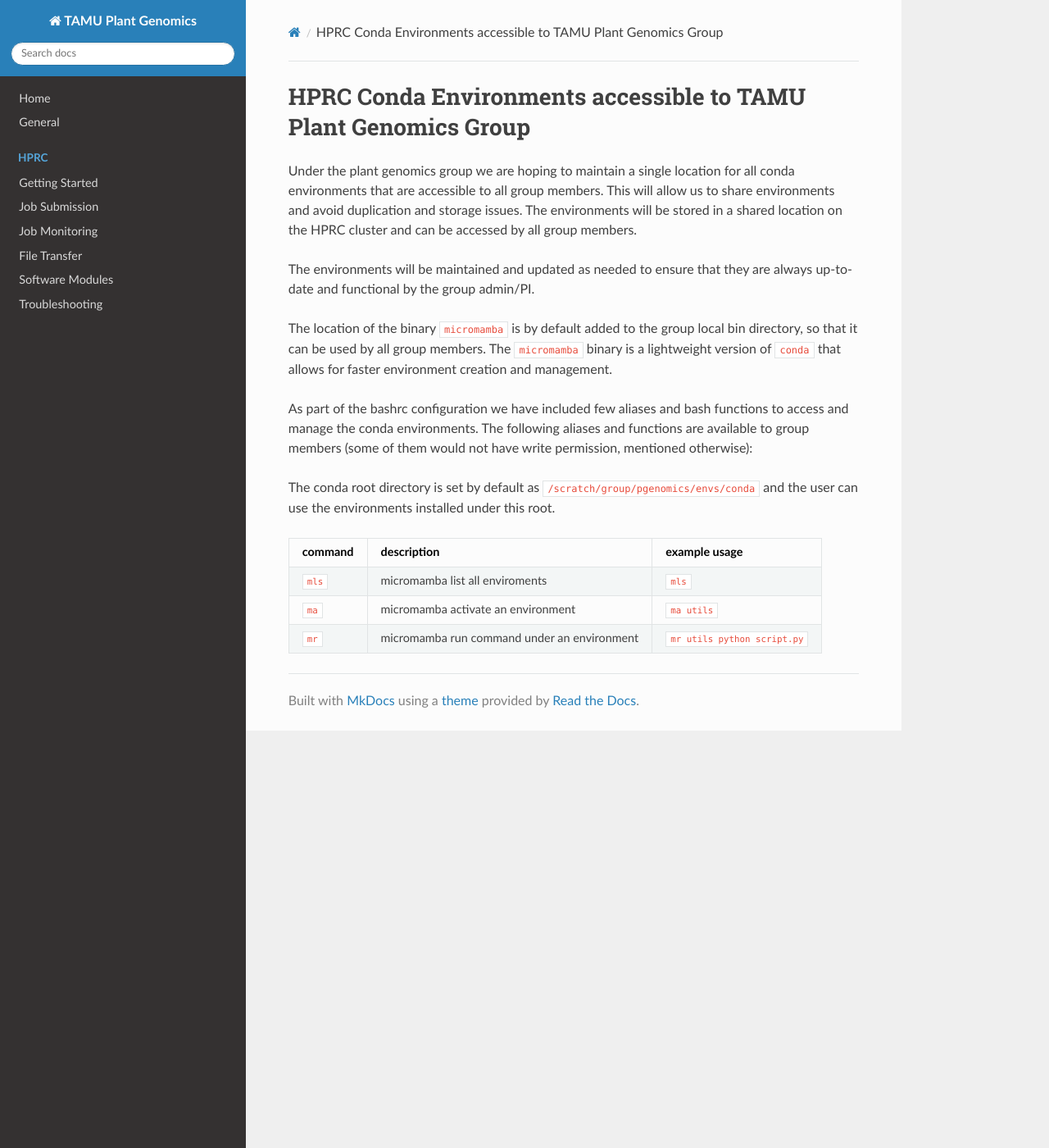
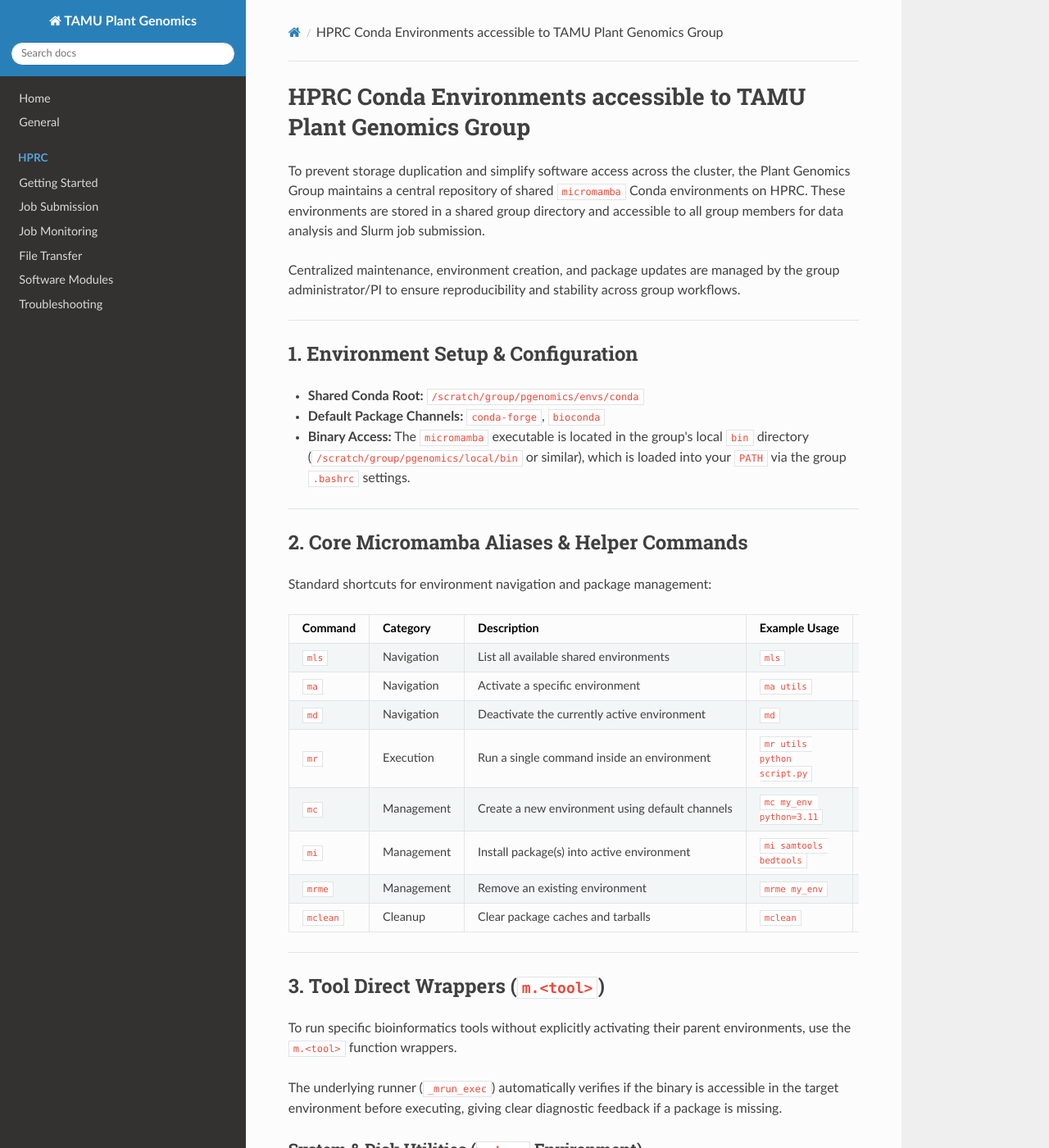
Before and after one commit to tamu-plant-genomics/tamu_hprc, an MkDocs documentation site: the page built from docs/hprc/conda_env.md, in a window 1280 px wide and 1400 px high. Shown: the whole window at 82% size. Built offline with MkDocs 1.6.1, drawn with Linux system fonts in a browser that asks for light colours; nearby versions of some CDN libraries; library files that are not in the unit come from our copies; some of the changed text lies outside the part shown.

Commit message:
add: more conda docs

````diff
--- a/docs/hprc/conda_env.md
+++ b/docs/hprc/conda_env.md
@@ -1,17 +1,112 @@
 # HPRC Conda Environments accessible to TAMU Plant Genomics Group
 
-Under the plant genomics group we are hoping to maintain a single location for all conda environments that are accessible to all group members. This will allow us to share environments and avoid duplication and storage issues. The environments will be stored in a shared location on the HPRC cluster and can be accessed by all group members.
+To prevent storage duplication and simplify software access across the cluster, the Plant Genomics Group maintains a central repository of shared `micromamba` Conda environments on HPRC. These environments are stored in a shared group directory and accessible to all group members for data analysis and Slurm job submission.
 
-The environments will be maintained and updated as needed to ensure that they are always up-to-date and functional by the group admin/PI.
+Centralized maintenance, environment creation, and package updates are managed by the group administrator/PI to ensure reproducibility and stability across group workflows.
 
-The location of the binary `micromamba` is by default added to the group local bin directory, so that it can be used by all group members. The `micromamba` binary is a lightweight version of `conda` that allows for faster environment creation and management.
+---
 
-As part of the bashrc configuration we have included few aliases and bash functions to access and manage the conda environments. The following aliases and functions are available to group members (some of them would not have write permission, mentioned otherwise):
+## 1. Environment Setup & Configuration
 
-The conda root directory is set by default as `/scratch/group/pgenomics/envs/conda` and the user can use the environments installed under this root.
+* **Shared Conda Root:** `/scratch/group/pgenomics/envs/conda`
+* **Default Package Channels:** `conda-forge`, `bioconda`
+* **Binary Access:** The `micromamba` executable is located in the group's local `bin` directory (`/scratch/group/pgenomics/local/bin` or similar), which is loaded into your `PATH` via the group `.bashrc` settings.
 
-| command | description | example usage |
-| ------- | ----------- | ------------- |
-| `mls`| micromamba list all enviroments| `mls`|
-| `ma` | micromamba activate an environment | `ma utils`|
-| `mr` | micromamba run command under an environment | `mr utils python script.py`|
+---
+
+## 2. Core Micromamba Aliases & Helper Commands
+
+Standard shortcuts for environment navigation and package management:
+
+| Command | Category | Description | Example Usage | Note |
+| --- | --- | --- | --- | --- |
+| `mls` | Navigation | List all available shared environments | `mls` | Read-only |
+| `ma` | Navigation | Activate a specific environment | `ma utils` | Read-only |
+| `md` | Navigation | Deactivate the currently active environment | `md` | Read-only |
+| `mr` | Execution | Run a single command inside an environment | `mr utils python script.py` | Read-only |
+| `mc` | Management | Create a new environment using default channels | `mc my_env python=3.11` | Admin/Write Perms |
+| `mi` | Management | Install package(s) into active environment | `mi samtools bedtools` | Admin/Write Perms |
+| `mrme` | Management | Remove an existing environment | `mrme my_env` | Admin/Write Perms |
+| `mclean` | Cleanup | Clear package caches and tarballs | `mclean` | Free up scratch space |
+
+---
+
+## 3. Tool Direct Wrappers (`m.<tool>`)
+
+To run specific bioinformatics tools without explicitly activating their parent environments, use the `m.<tool>` function wrappers.
+
+The underlying runner (`_mrun_exec`) automatically verifies if the binary is accessible in the target environment before executing, giving clear diagnostic feedback if a package is missing.
+
+### System & Disk Utilities (`pgbase` Environment)
+
+| Command Wrapper | Target Environment | Underlying Tool | Primary Use Case |
+| --- | --- | --- | --- |
+| `m.ouch` | `pgbase` | `ouch` | Decompressing archive files (`.zip`, `.tar.gz`, `.bz2`, `.zst`) |
+| `m.ncdu` | `pgbase` | `ncdu` | Interactive disk usage analyzer for scratch space |
+
+### Data Download Utilities (`datasets`, `sra` Environments)
+
+| Command Wrapper | Target Environment | Underlying Tool | Primary Use Case |
+| --- | --- | --- | --- |
+| `m.datasets` | `datasets` | `datasets` | NCBI Datasets CLI tool for downloading genomes/annotations |
+| `m.fasterq_dump` | `sra` | `fasterq-dump` | Fast extraction of FASTQ files from SRA accessions |
+
+### Sequence Manipulation & Aligners (`utils` Environment)
+
+| Command Wrapper | Target Environment | Underlying Tool | Primary Use Case |
+| --- | --- | --- | --- |
+| `m.seqkit` | `utils` | `seqkit` | Fast FASTA/FASTQ manipulation and stats |
+| `m.seqtk` | `utils` | `seqtk` | Subsampling, converting, and processing sequence data |
+| `m.minimap2` | `utils` | `minimap2` | Pairwise alignment for long reads and assemblies |
+| `m.samtools` | `utils` | `samtools` | SAM/BAM file sorting, indexing, and stats |
+| `m.bcftools` | `utils` | `bcftools` | Calling and manipulating VCF/BCF variant files |
+| `m.bedtools` | `utils` | `bedtools` | Genomic interval manipulation and overlap analysis |
+| `m.mmseqs` | `utils` | `mmseqs` | Ultra-fast sequence searching and clustering |
+| `m.mummer` | `utils` | `mummer` | Whole-genome alignment package |
+| `m.nucmer` | `utils` | `nucmer` | Nucleotide sequence alignment (part of MUMmer) |
+
+### BLAST & Homology Search Tools (`utils` Environment)
+
+| Command Wrapper | Target Environment | Underlying Tool | Primary Use Case |
+| --- | --- | --- | --- |
+| `m.makeblastdb` | `utils` | `makeblastdb` | Constructing local BLAST databases |
+| `m.blastn` | `utils` | `blastn` | Nucleotide-Nucleotide BLAST |
+| `m.blastp` | `utils` | `blastp` | Protein-Protein BLAST |
+| `m.blastx` | `utils` | `blastx` | Translated Nucleotide to Protein BLAST |
+| `m.tblastn` | `utils` | `tblastn` | Protein to Translated Nucleotide BLAST |
+| `m.tblastx` | `utils` | `tblastx` | Translated Nucleotide to Translated Nucleotide BLAST |
+| `m.diamond` | `utils` | `diamond` | High-throughput protein and translation alignment |
+
+---
+
+## 4. Usage Examples & Best Practices
+
+### In Interactive Shell
+
+```bash
+# Direct tool execution without activation
+m.seqkit stats input.fasta
+m.blastn -query query.fa -db genome_db -out results.fmt6
+
+# Running a script in an environment
+mr utils python process_counts.py
+
+```
+
+### In Slurm Batch Scripts (`.job` / `.sh`)
+
+When submitting jobs to Grace or ACES, using direct wrappers avoids module conflicts and eliminates the need to source `conda.sh` inside batch scripts:
+
+```bash
+#!/bin/bash
+#SBATCH --job-name=align_reads
+#SBATCH --time=04:00:00
+#SBATCH --nodes=1
+#SBATCH --ntasks-per-node=16
+#SBATCH --mem=32G
+
+# Align reads directly using the wrapper
+m.minimap2 -t 16 -ax map-hifi ref.fa reads.fastq.gz | m.samtools sort -@ 4 -o aligned.bam
+m.samtools index aligned.bam
+
+```
````
